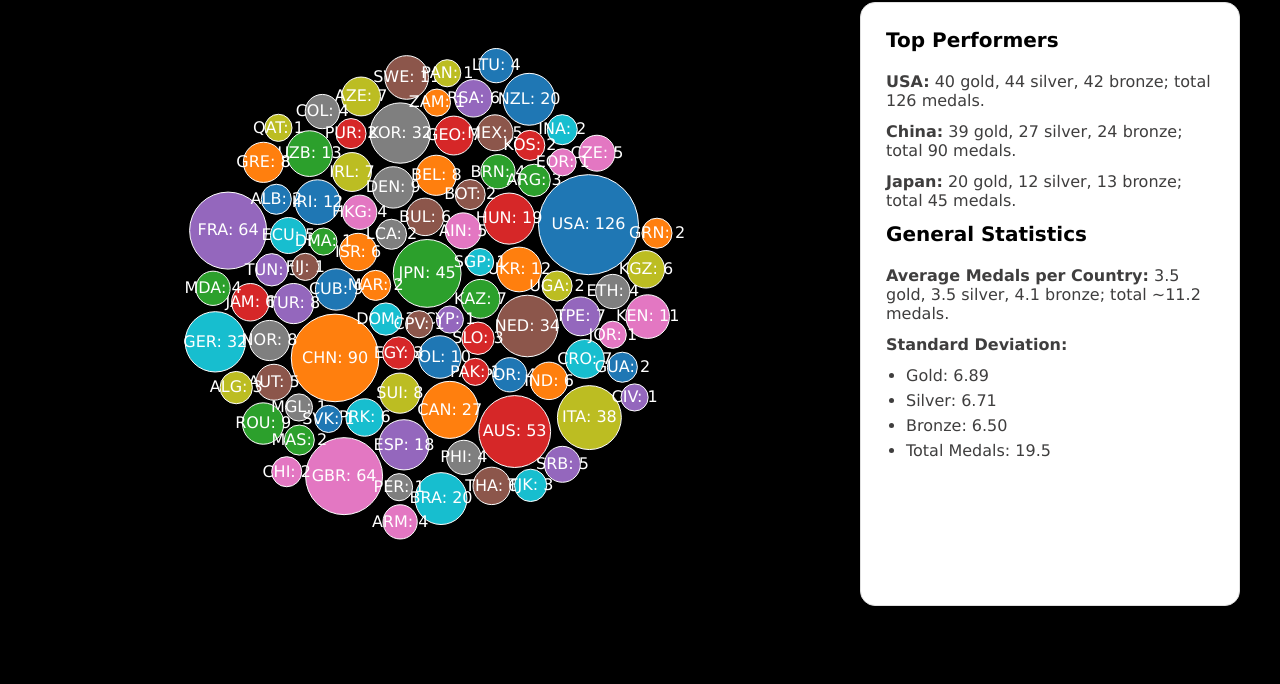
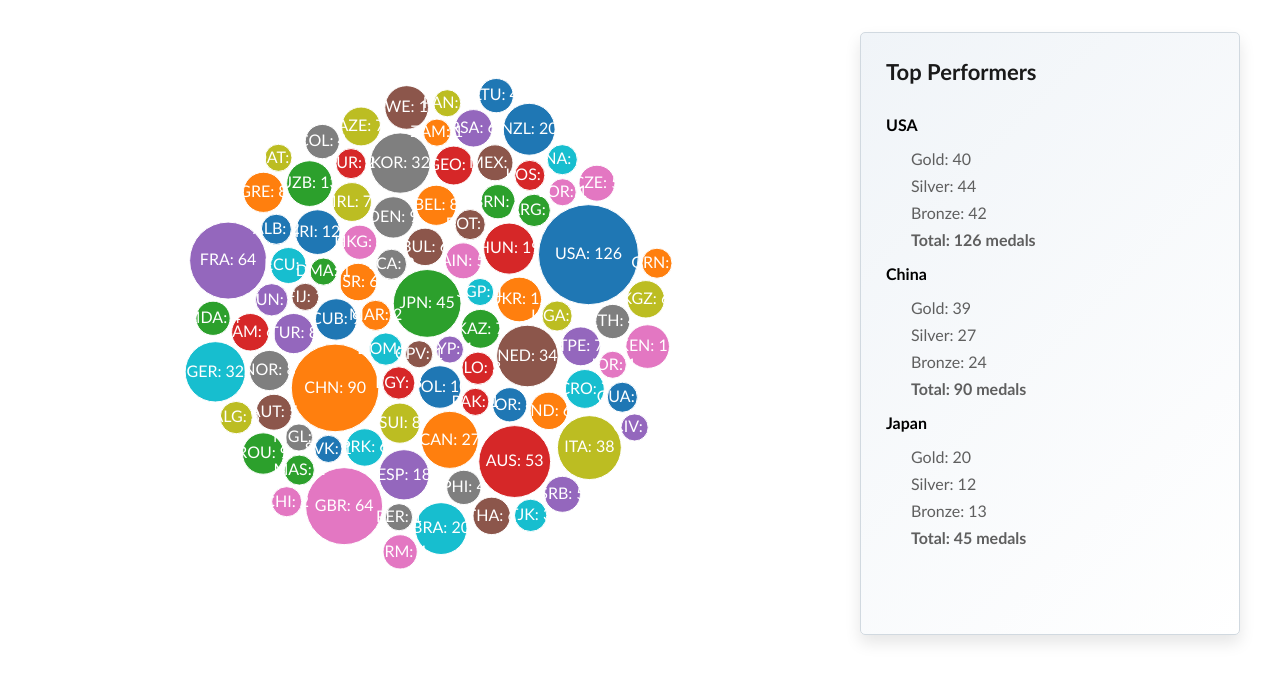
Before and after one commit to Betelrigel/Olympics-Visualization, a plain HTML site: page index.html in a window 1280 px wide. Shown: the part 116-800 px from the top of the page. Drawn offline with nearby package versions, Linux system fonts and the light colour scheme.

Commit message:
Update index.html

```diff
--- a/index.html
+++ b/index.html
@@ -7,19 +7,35 @@
     <script src="https://d3js.org/d3.v7.min.js"></script>
     <style>
         body {
-            font-family:Verdana, Geneva, Tahoma, sans-serif;
-            background: black;
-            margin: 0;
+            font-family:'Gill Sans', 'Gill Sans MT', Calibri, 'Trebuchet MS', sans-serif;
+            background: rgb(255, 255, 255);
+            /* margin: 0; */
             padding: 0;
             display: flex;
             flex-direction: column;
             align-items: center;
+            margin-top: 30px;
+        }
+        p,li{
+            font-size: 16px;
+            color: #000000;
         }
         h2 {
             color: #ffffff;
             font-size: 50px;
             margin: 20px 0;
             text-align: center;
+
+
+
+            font-family: 'Franklin Gothic Medium', 'Arial Narrow', Arial, sans-serif;
+            letter-spacing: 5px;
+            color: #333;
+            text-transform: uppercase;
+            background: linear-gradient(90deg, #000000, #636363);
+            -webkit-background-clip: text;
+            color: transparent;
+            text-shadow: 2px 2px 8px rgba(0, 0, 0, 0.2);
         }
         .container {
             display: flex;
@@ -34,33 +50,77 @@
             position: relative;
             /* border: 1px solid #e0e0e0; Optional: for better visibility */
         }
+
         .info-box {
     width: 100%;
     max-width: 400px;
     padding: 25px;
-            background: #ffffff;
-            border: 1px solid #e0e0e0;
-            border-radius: 15px;
-            box-shadow: 0 6px 12px rgba(0, 0, 0, 0.15);
-            color: rgb(63, 62, 62);
+    background: linear-gradient(135deg, #f0f4f8, #ffffff);
+    border: 1px solid #d1d9e0;
+    border-radius: 5px;
+    box-shadow: 0 8px 16px rgba(0, 0, 0, 0.1);
+    color: #3f3e3e;
     font-size: 16px;
-            overflow-y: auto; /* Ensures content is scrollable if too long */
-            box-sizing: border-box; /* Ensures padding and border are included in width */
+    overflow-y: auto;
+    box-sizing: border-box;
+    transition: transform 0.3s ease, box-shadow 0.3s ease;
+
 }
+
+.info-box:hover {
+    transform: translateY(-5px);
+
+}
+
 .info-box h3 {
     margin-top: 0;
-            font-size: 20px;
-            color: #000000; /* Bright color for headings */
+    font-size: 22px;
+    color: #1a1a1a;
+    font-weight: bold;
+
+    padding-bottom: 8px;
 }
+
+.info-box h2{
+    text-align: center;
+}
+
+
 .info-box p, .info-box ul {
-            margin: 12px 0;
+    margin: 15px 0;
 }
+
 .info-box ul {
-            padding-left: 20px;
+    padding-left: 25px;
 }
+
 .info-box li {
-            margin: 6px 0;
+    margin: 8px 0;
+    list-style-type: disc;
+    color: #5f5f5f;
 }
+
+.info-box a {
+    color: #007bff;
+    text-decoration: none;
+    font-weight: 500;
+}
+
+.info-box a:hover {
+    text-decoration: underline;
+}
+
+.no-bullets {
+    list-style-type: none;
+    padding-left: 0;
+    margin-left: 0;
+}
+.no-bullets li {
+    list-style-type: none; /* Ensures no bullets for each <li> */
+    padding-left: 0;
+    margin-left: 0;
+}
+
         .bubble {
             stroke: rgb(255, 255, 255);
             stroke-width: 1px;
@@ -96,20 +156,31 @@
     <div id="chart"></div>
     <div class="info-box">
   <h3>Top Performers</h3>
-            <p><strong>USA:</strong> 40 gold, 44 silver, 42 bronze; total 126 medals.</p>
-            <p><strong>China:</strong> 39 gold, 27 silver, 24 bronze; total 90 medals.</p>
-            <p><strong>Japan:</strong> 20 gold, 12 silver, 13 bronze; total 45 medals.</p>
-            <h3>General Statistics</h3>
-            <p><strong>Average Medals per Country:</strong> 3.5 gold, 3.5 silver, 4.1 bronze; total ~11.2 medals.</p>
-            <p><strong>Standard Deviation:</strong></p>
-            <ul>
-                <li>Gold: 6.89</li>
-                <li>Silver: 6.71</li>
-                <li>Bronze: 6.50</li>
-                <li>Total Medals: 19.5</li>
+<p><strong>USA</strong></p>
+<ul class="no-bullets">
+    <li>Gold: 40</li>
+    <li>Silver: 44</li>
+    <li>Bronze: 42</li>
+    <li><strong>Total: 126 medals</strong></li>
 </ul>
-        </div>
-    </div>
+
+<p><strong>China</strong></p>
+<ul class="no-bullets">
+    <li>Gold: 39</li>
+    <li>Silver: 27</li>
+    <li>Bronze: 24</li>
+    <li><strong>Total: 90 medals</strong></li>
+</ul>
+
+<p><strong>Japan</strong></p>
+<ul class="no-bullets">
+    <li>Gold: 20</li>
+    <li>Silver: 12</li>
+    <li>Bronze: 13</li>
+    <li><strong>Total: 45 medals</strong></li>
+</ul>
+
+
     <div class="tooltip"></div>
 
     <script>
```
Lines whose indentation alone changed are shown as unchanged.
